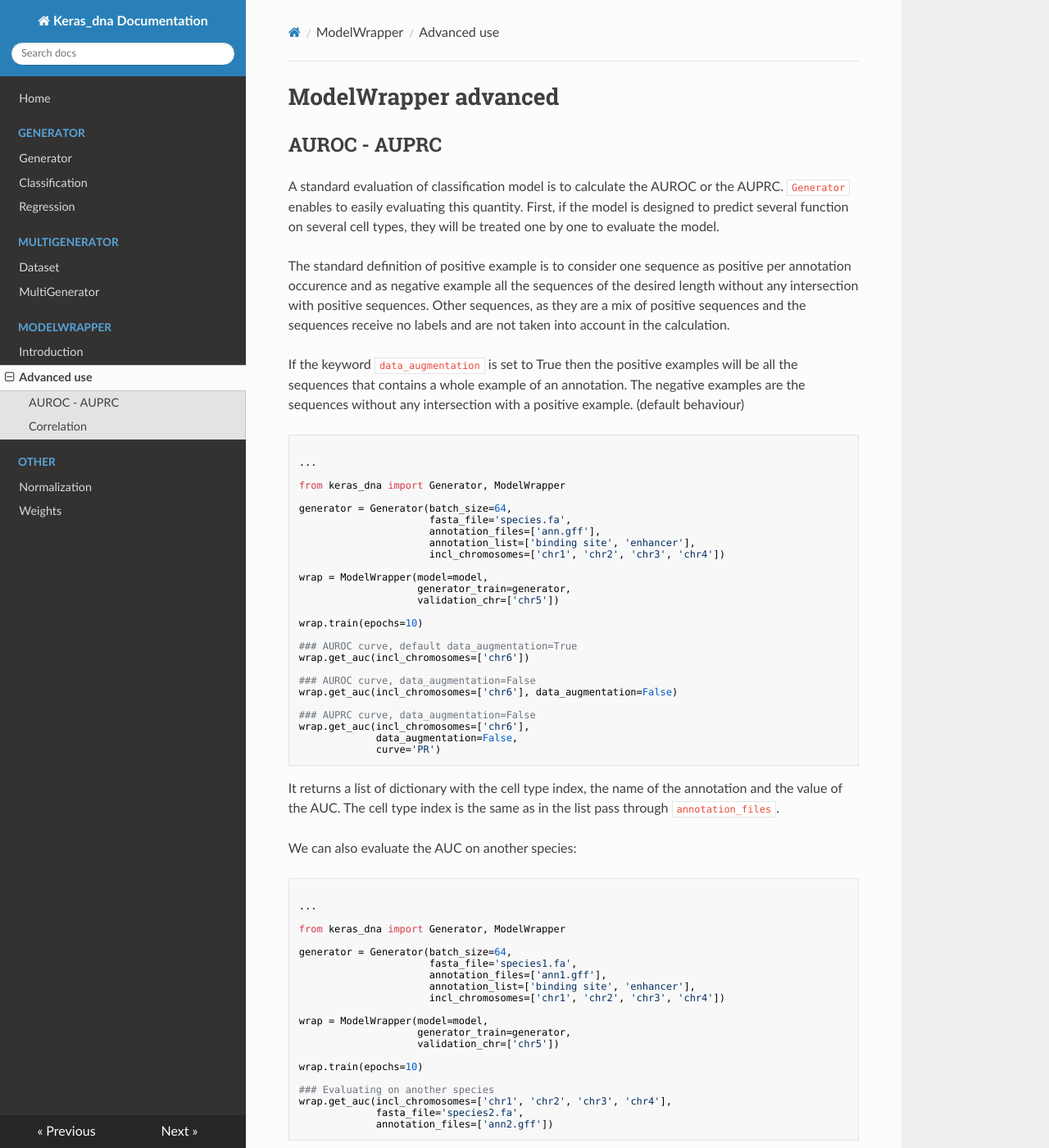
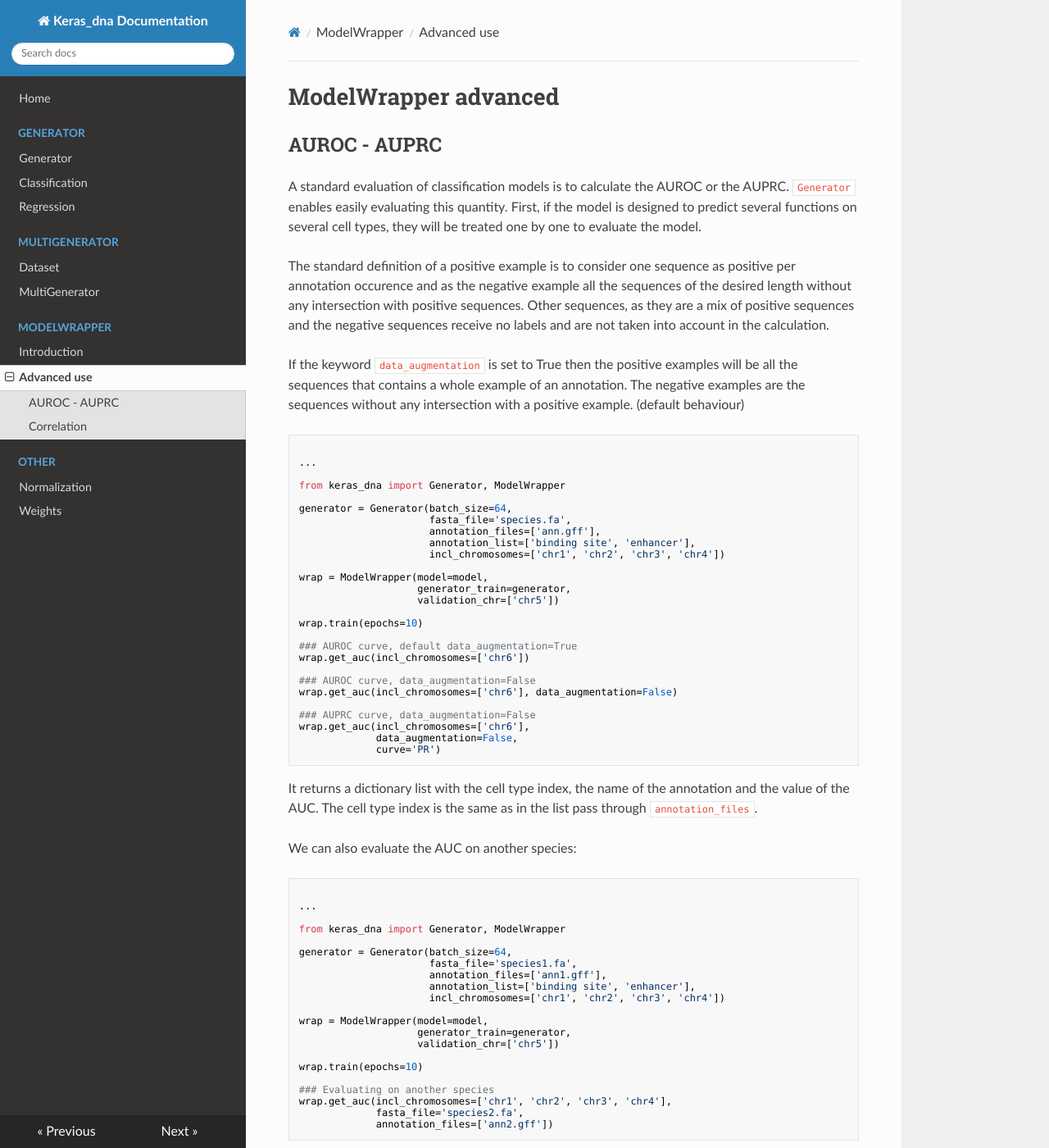
Before and after one commit to etirouthier/keras_dna, an MkDocs documentation site: the page built from docs/modelwrapperadvanced.md, in a window 1280 px wide and 1400 px high. Shown: the whole window at 82% size. Built offline with MkDocs 1.6.1, drawn with Linux system fonts in a browser that asks for light colours; nearby versions of some CDN libraries; some of the changed text lies outside the part shown.

Commit message:
Update modelwrapperadvanced.md

````diff
--- a/docs/modelwrapperadvanced.md
+++ b/docs/modelwrapperadvanced.md
@@ -2,9 +2,9 @@
 
 ## AUROC - AUPRC
 
-A standard evaluation of classification model is to calculate the AUROC or the AUPRC. `Generator` enables to easily evaluating this quantity. First, if the model is designed to predict several function on several cell types, they will be treated one by one to evaluate the model.
+A standard evaluation of classification models is to calculate the AUROC or the AUPRC. `Generator` enables easily evaluating this quantity. First, if the model is designed to predict several functions on several cell types, they will be treated one by one to evaluate the model.
 
-The standard definition of positive example is to consider one sequence as positive per annotation occurence and as negative example all the sequences of the desired length without any intersection with positive sequences. Other sequences, as they are a mix of positive sequences and the sequences receive no labels and are not taken into account in the calculation.
+The standard definition of a positive example is to consider one sequence as positive per annotation occurence and as the negative example all the sequences of the desired length without any intersection with positive sequences. Other sequences, as they are a mix of positive sequences and the negative sequences receive no labels and are not taken into account in the calculation.
 
 If the keyword `data_augmentation` is set to True then the positive examples will be all the sequences that contains a whole example of an annotation. The negative examples are the sequences without any intersection with a positive example. (default behaviour)
 
@@ -38,7 +38,7 @@ wrap.get_auc(incl_chromosomes=['chr6'],
              curve='PR')
 ```
 
-It returns a list of dictionary with the cell type index, the name of the annotation and the value of the AUC. The cell type index is the same as in the list pass through `annotation_files`.
+It returns a dictionary list with the cell type index, the name of the annotation and the value of the AUC. The cell type index is the same as in the list pass through `annotation_files`.
 
 We can also evaluate the AUC on another species:
 
````
Also changed, not shown: other parts of docs/modelwrapperadvanced.md (+2 -2 lines).
